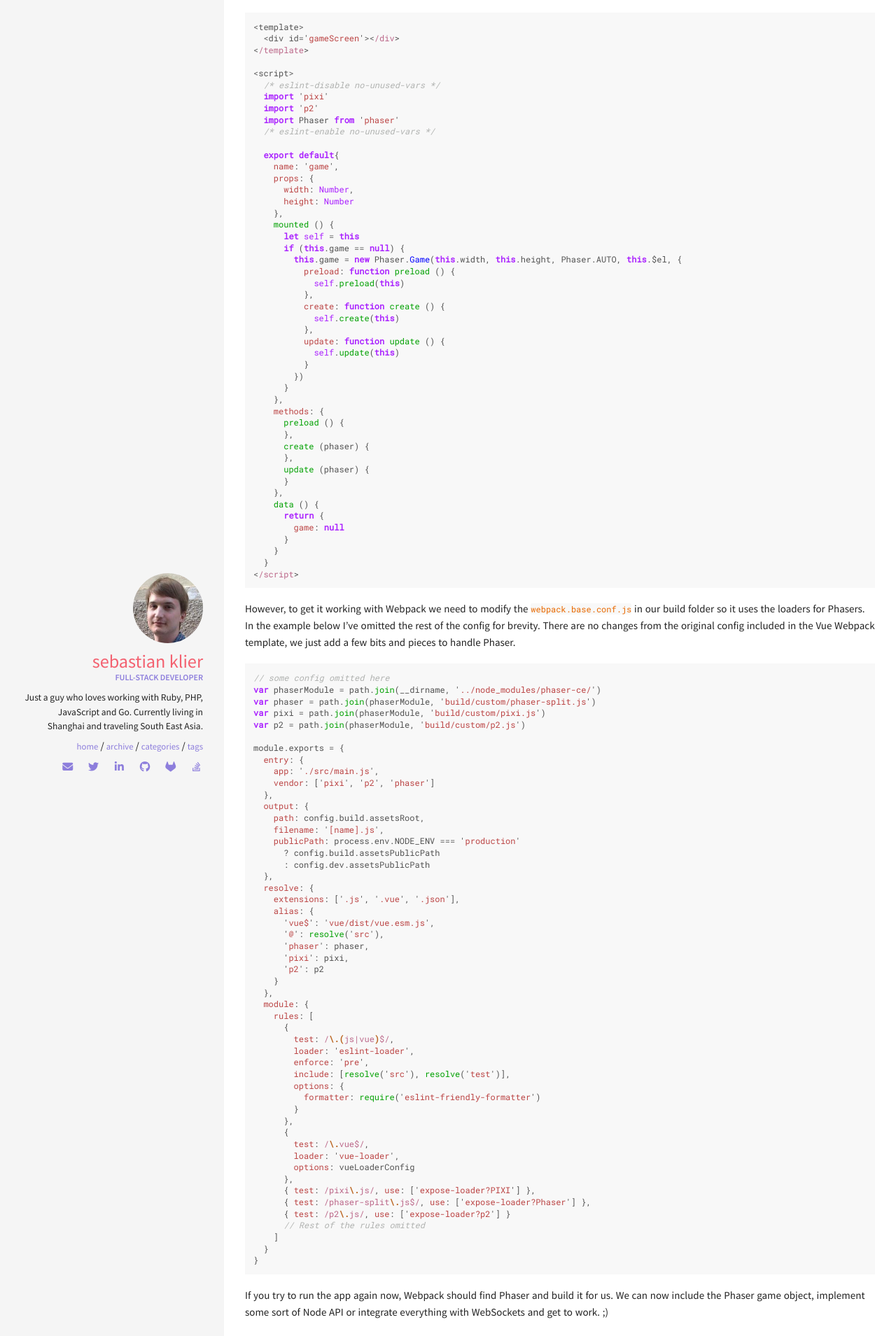
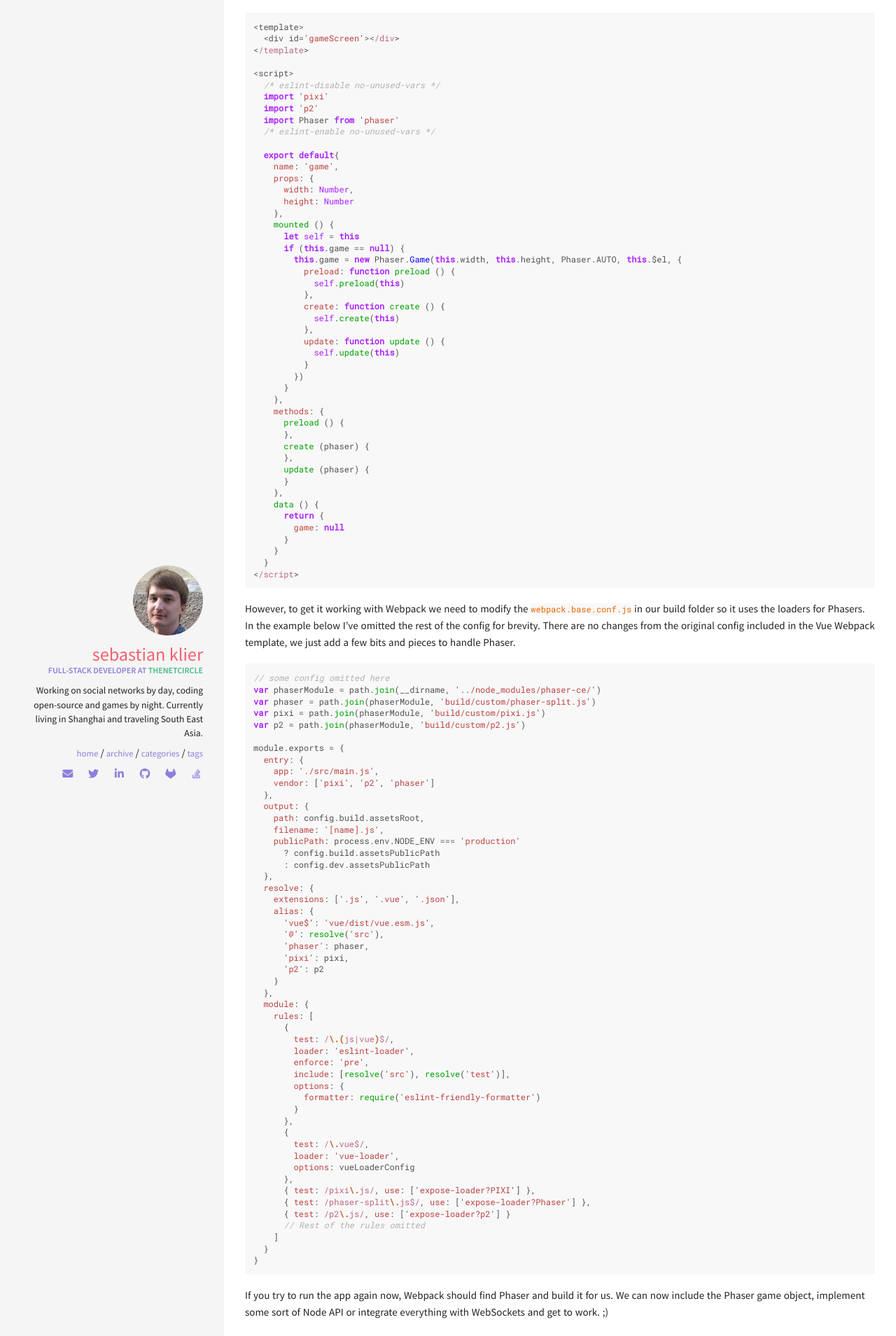
Before and after one commit to sekl/sebastianklier.com, a Jekyll site: the page built from index.html, in a window 1280 px wide. Shown: the part 1497-3406 px from the top of the page at 70% size. Built offline with Jekyll 4.4.1, drawn with Linux system fonts in a browser that asks for light colours; nearby versions of some CDN libraries.

Commit message:
update bio

```diff
--- a/_config.yml
+++ b/_config.yml
@@ -38,7 +38,7 @@ owner:
   name: Sebastian Klier
   avatar: avatar.jpg
   job: "full-stack developer"
-  bio: "Just a guy who loves working with Ruby, PHP, JavaScript and Go. Currently living in Shanghai and traveling South East Asia."
+  bio: ""
   email: sebastian@sebastianklier.com
   disqus-shortname: sebastianklier
   twitter: sebastianklier
--- a/_includes/sidebar.html
+++ b/_includes/sidebar.html
@@ -5,8 +5,8 @@
   <img src="{{ site.url }}/img/{{ author.avatar }}" alt="" class="avatar">
   {% endif %}
   <a href="{{ site.url }}/" class="author_name">{{ author.name }}</a>
-  <span class="author_job">{{ author.job }}</span>
-  <span class="author_bio mbm">{{ author.bio }}</span>
+  <span class="author_job">{{ author.job }} at <a href="http://www.thenetcircle.com">TheNetCircle</a></span>
+  <span class="author_bio mbm">Working on social networks by day, coding open-source and games by night. Currently living in Shanghai and traveling South East Asia.</span>
   <nav class="nav">
     <ul class="nav-list">
       <li class="nav-item">
```
